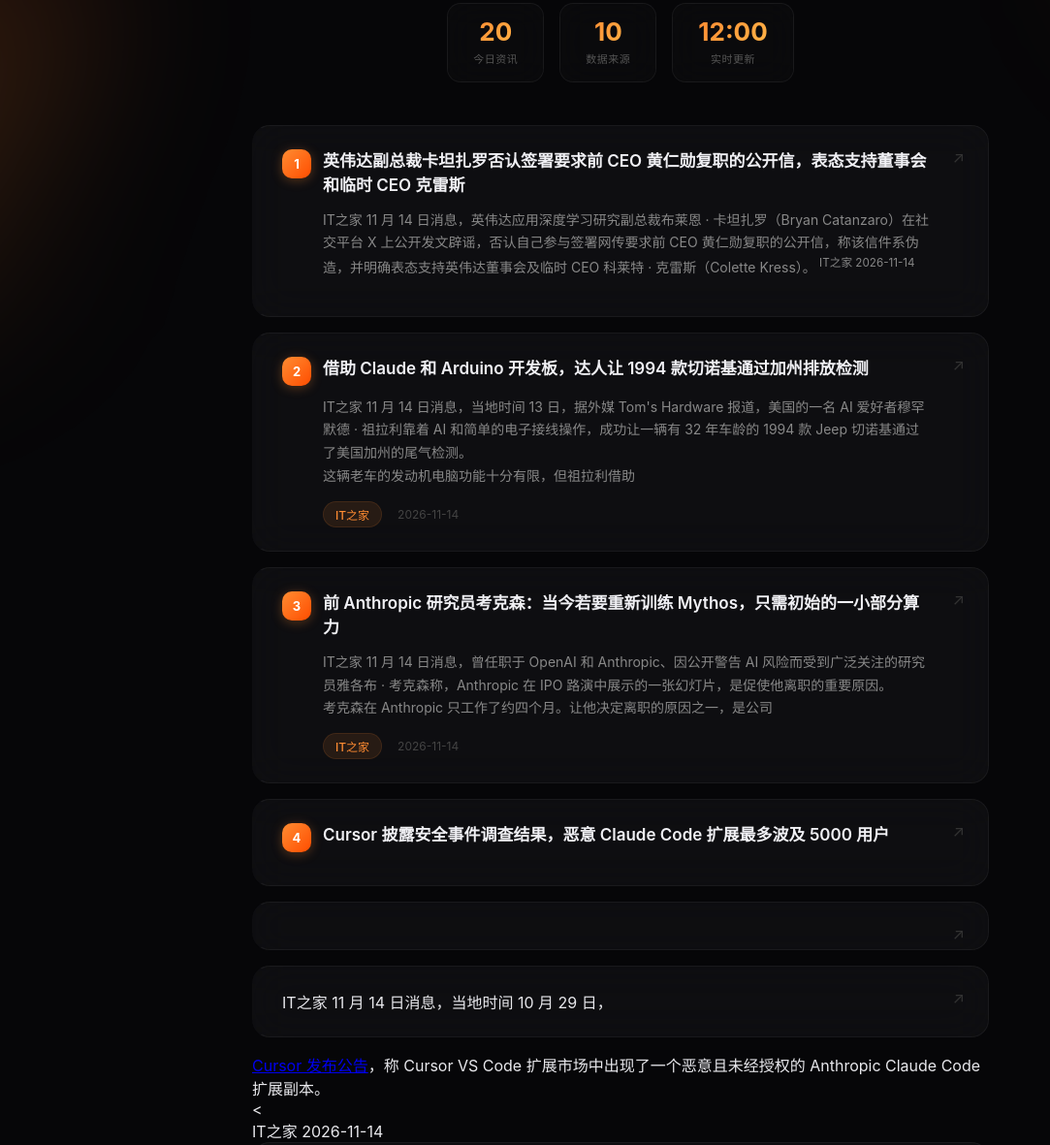
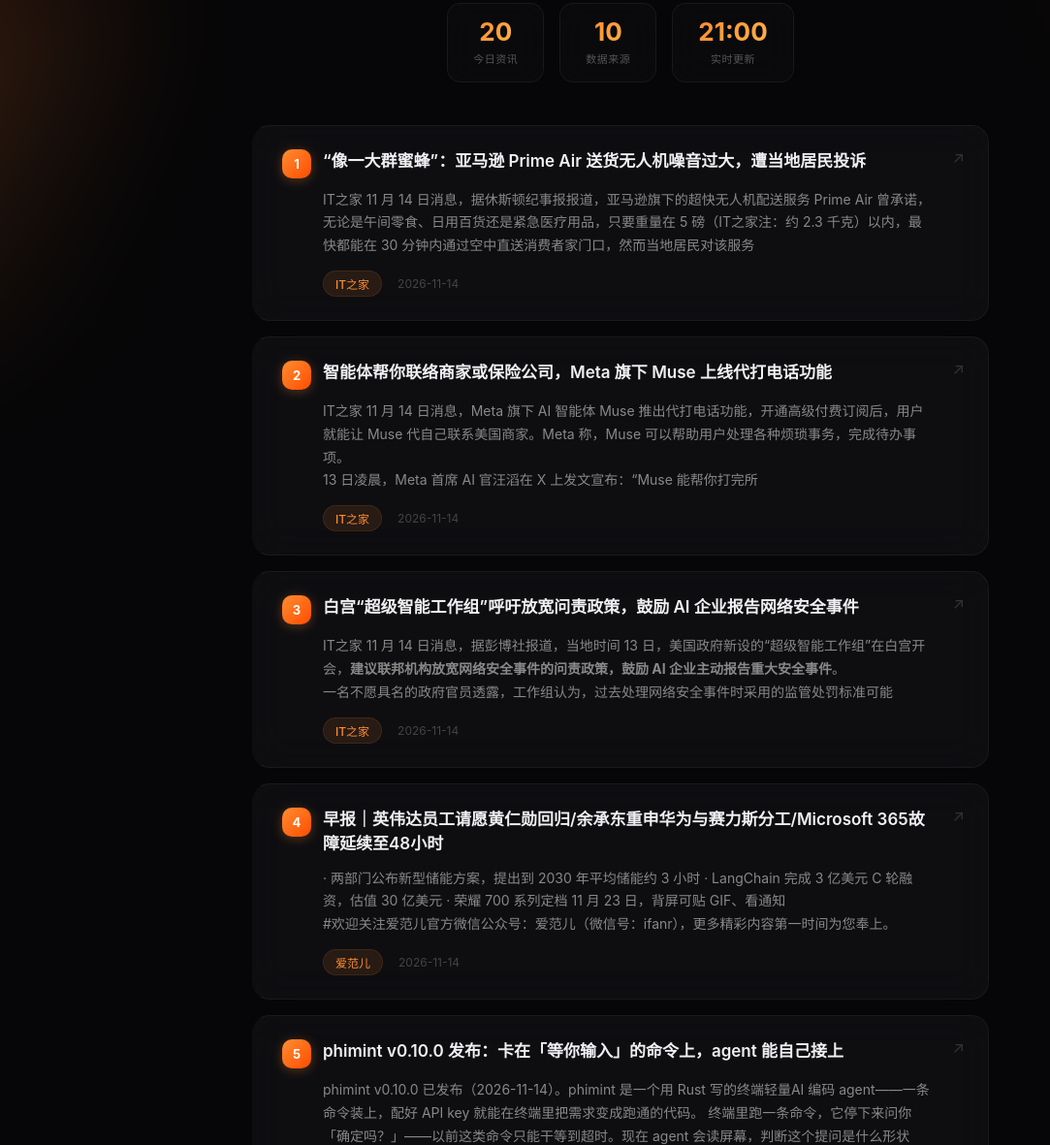
Before and after one commit to S-han33/my_xiaoshanshan33, a plain HTML site: page News_Project/index.html in a window 1280 px wide. Shown: the part 286-1467 px from the top of the page at 97% size, without its empty margins (0-1083 px from the left). Drawn offline with Linux system fonts and the light colour scheme.

Commit message:
auto: 每日新闻刷新 2026-11-14

```diff
--- a/News_Project/index.html
+++ b/News_Project/index.html
@@ -341,54 +341,42 @@
   <div class="stats-bar">
     <div class="stat-item"><div class="num">20</div><div class="label">今日资讯</div></div>
     <div class="stat-item"><div class="num">10</div><div class="label">数据来源</div></div>
-    <div class="stat-item"><div class="num">12:00</div><div class="label">实时更新</div></div>
+    <div class="stat-item"><div class="num">21:00</div><div class="label">实时更新</div></div>
   </div>
 
   <!-- 资讯列表 -->
   <div class="news-list">
 
-    <a class="card" href="https://www.ithome.com/1/027/228.htm" target="_blank" rel="noopener noreferrer" title="点击查看详情">
+    <a class="card" href="https://www.ithome.com/1/027/239.htm" target="_blank" rel="noopener noreferrer" title="点击查看详情">
       <div class="card-header">
         <div class="index">1</div>
-        <div class="title">英伟达副总裁卡坦扎罗否认签署要求前 CEO 黄仁勋复职的公开信，表态支持董事会和临时 CEO 克雷斯</div>
+        <div class="title">“像一大群蜜蜂”：亚马逊 Prime Air 送货无人机噪音过大，遭当地居民投诉</div>
       </div>
-      <div class="summary"><p data-vmark="a4e3">IT之家 11 月 14 日消息，英伟达应用深度学习研究副总裁布莱恩 · 卡坦扎罗（Bryan Catanzaro）在社交平台 X 上公开发文辟谣，否认自己参与签署网传要求前 CEO 黄仁勋复职的公开信，称该信件系伪造，并明确表态支持英伟达董事会及临时 CEO 科莱特 · 克雷斯（Colette Kress）。<sup class="superscript</div>
+      <div class="summary"><p data-vmark="1010">IT之家 11 月 14 日消息，据休斯顿纪事报报道，亚马逊旗下的超快无人机配送服务 Prime Air 曾承诺，无论是午间零食、日用百货还是紧急医疗用品，只要重量在 5 磅<span class="exch-unit-value ">（IT之家注：约 2.3 千克）</span>以内，最快都能在 30 分钟内通过空中直送消费者家门口，然而当地居民对该服务</div>
       <div class="meta">
         <span class="source">IT之家</span>
         <span class="time">2026-11-14</span>
       </div>
     </a>
 
-    <a class="card" href="https://www.ithome.com/1/027/226.htm" target="_blank" rel="noopener noreferrer" title="点击查看详情">
+    <a class="card" href="https://www.ithome.com/1/027/238.htm" target="_blank" rel="noopener noreferrer" title="点击查看详情">
       <div class="card-header">
         <div class="index">2</div>
-        <div class="title">借助 Claude 和 Arduino 开发板，达人让 1994 款切诺基通过加州排放检测</div>
+        <div class="title">智能体帮你联络商家或保险公司，Meta 旗下 Muse 上线代打电话功能</div>
       </div>
-      <div class="summary"><p data-vmark="5b88">IT之家 11 月 14 日消息，当地时间 13 日，据外媒 Tom's Hardware 报道，美国的一名 AI 爱好者穆罕默德 · 祖拉利靠着 AI 和简单的电子接线操作，成功让一辆有 32 年车龄的 1994 款 Jeep 切诺基通过了美国加州的尾气检测。</p><p data-vmark="d168">这辆老车的发动机电脑功能十分有限，但祖拉利借助</div>
+      <div class="summary"><p data-vmark="5924">IT之家 11 月 14 日消息，Meta 旗下 AI 智能体 Muse 推出代打电话功能，开通高级付费订阅后，用户就能让 Muse 代自己联系美国商家。Meta 称，Muse 可以帮助用户处理各种烦琐事务，完成待办事项。</p><p data-vmark="e0df">13 日凌晨，Meta 首席 AI 官汪滔在 X 上发文宣布：“Muse 能帮你打完所</div>
       <div class="meta">
         <span class="source">IT之家</span>
         <span class="time">2026-11-14</span>
       </div>
     </a>
 
-    <a class="card" href="https://www.ithome.com/1/027/221.htm" target="_blank" rel="noopener noreferrer" title="点击查看详情">
+    <a class="card" href="https://www.ithome.com/1/027/229.htm" target="_blank" rel="noopener noreferrer" title="点击查看详情">
       <div class="card-header">
         <div class="index">3</div>
-        <div class="title">前 Anthropic 研究员考克森：当今若要重新训练 Mythos，只需初始的一小部分算力</div>
+        <div class="title">白宫“超级智能工作组”呼吁放宽问责政策，鼓励 AI 企业报告网络安全事件</div>
       </div>
-      <div class="summary"><p data-vmark="c588">IT之家 11 月 14 日消息，曾任职于 OpenAI 和 Anthropic、因公开警告 AI 风险而受到广泛关注的研究员雅各布 · 考克森称，Anthropic 在 IPO 路演中展示的一张幻灯片，是促使他离职的重要原因。</p><p data-vmark="33f2">考克森在 Anthropic 只工作了约四个月。让他决定离职的原因之一，是公司 </div>
-      <div class="meta">
-        <span class="source">IT之家</span>
-        <span class="time">2026-11-14</span>
-      </div>
-    </a>
-
-    <a class="card" href="https://www.ithome.com/1/027/215.htm" target="_blank" rel="noopener noreferrer" title="点击查看详情">
-      <div class="card-header">
-        <div class="index">4</div>
-        <div class="title">Cursor 披露安全事件调查结果，恶意 Claude Code 扩展最多波及 5000 用户</div>
-      </div>
-      <div class="summary"><p data-vmark="b31a">IT之家 11 月 14 日消息，当地时间 10 月 29 日，<a target="_blank" href="https://www.ithome.com/1/020/466.htm">Cursor 发布公告</a>，称 Cursor VS Code 扩展市场中出现了一个恶意且未经授权的 Anthropic Claude Code 扩展副本。</p><</div>
+      <div class="summary"><p data-vmark="405e">IT之家 11 月 14 日消息，据彭博社报道，当地时间 13 日，美国政府新设的“超级智能工作组”在白宫开会，<strong>建议联邦机构放宽网络安全事件的问责政策，鼓励 AI 企业主动报告重大安全事件</strong>。</p><p data-vmark="dbd3">一名不愿具名的政府官员透露，工作组认为，过去处理网络安全事件时采用的监管处罚标准可能</div>
       <div class="meta">
         <span class="source">IT之家</span>
         <span class="time">2026-11-14</span>
@@ -397,7 +385,7 @@
 
     <a class="card" href="https://www.ifanr.com/1689450?utm_source=rss&utm_medium=rss&utm_campaign=" target="_blank" rel="noopener noreferrer" title="点击查看详情">
       <div class="card-header">
-        <div class="index">5</div>
+        <div class="index">4</div>
         <div class="title">早报｜英伟达员工请愿黄仁勋回归/余承东重申华为与赛力斯分工/Microsoft 365故障延续至48小时</div>
       </div>
       <div class="summary">· 两部门公布新型储能方案，提出到 2030 年平均储能约 3 小时
@@ -411,7 +399,7 @@
 
     <a class="card" href="https://www.oschina.net/news/503576" target="_blank" rel="noopener noreferrer" title="点击查看详情">
       <div class="card-header">
-        <div class="index">6</div>
+        <div class="index">5</div>
         <div class="title">phimint v0.10.0 发布：卡在「等你输入」的命令上，agent 能自己接上</div>
       </div>
       <div class="summary">phimint v0.10.0 已发布（2026-11-14）。phimint 是一个用 Rust 写的终端轻量AI 编码 agent——一条命令装上，配好 API key 就能在终端里把需求变成跑通的代码。 终端里跑一条命令，它停下来问你「确定吗？」——以前这类命令只能干等到超时。现在 agent 会读屏幕，判断这个提问是什么形状（是/否？选单？要密码？），再...</div>
@@ -423,7 +411,7 @@
 
     <a class="card" href="https://www.infoq.cn/article/YRXscVHsTh0g6CVCJJ0D?utm_source=rss&utm_medium=article" target="_blank" rel="noopener noreferrer" title="点击查看详情">
       <div class="card-header">
-        <div class="index">7</div>
+        <div class="index">6</div>
         <div class="title">AI 自动写 PR，模型反而最简单：Inkitt 如何应对 Webhook 重复、CI 失败与合并冲突</div>
       </div>
       <div class="summary"><div align='right'><a href='https://www.infoq.cn/article/YRXscVHsTh0g6CVCJJ0D?utm_source=rss&utm_medium=article'>点击查看原文></a></div></div>
@@ -435,7 +423,7 @@
 
     <a class="card" href="https://www.infoq.cn/article/eTz8pt2LoALMvzvxj4aa?utm_source=rss&utm_medium=article" target="_blank" rel="noopener noreferrer" title="点击查看详情">
       <div class="card-header">
-        <div class="index">8</div>
+        <div class="index">7</div>
         <div class="title">从提效到扩能：AI 驱动小团队的能力突破与组织演进｜AICon北京</div>
       </div>
       <div class="summary"><div align='right'><a href='https://www.infoq.cn/article/eTz8pt2LoALMvzvxj4aa?utm_source=rss&utm_medium=article'>点击查看原文></a></div></div>
@@ -447,7 +435,7 @@
 
     <a class="card" href="https://sspai.com/post/118276" target="_blank" rel="noopener noreferrer" title="点击查看详情">
       <div class="card-header">
-        <div class="index">9</div>
+        <div class="index">8</div>
         <div class="title">怀旧手记｜索尼 CLIE：千禧年的高端 Palm OS PDA</div>
       </div>
       <div class="summary">Matrix首页推荐Matrix是少数派的写作社区，我们主张分享真实的产品体验，有实用价值的经验与思考。我们会不定期挑选Matrix最优质的文章，展示来自用户的最真实的体验和观点。文章代表作者个人观点 ...<a href="https://sspai.com/post/118276" target="_blank">查看全文</a></div>
@@ -459,12 +447,24 @@
 
     <a class="card" href="https://www.appinn.com/windowsios-windows-11-iphone-duo-gemini-open-source/" target="_blank" rel="noopener noreferrer" title="点击查看详情">
       <div class="card-header">
-        <div class="index">10</div>
+        <div class="index">9</div>
         <div class="title">让 Windows 11 在 iPhone Duo 上运行，使用 Gemini 开发，已开源｜WindowsiOS</div>
       </div>
       <div class="summary">在 AI 大兼并时代，已经没有什么不可能了。 Windows 11 现在能在苹果折叠屏 iPhone Duo 上运行了！ 完整的桌面系统、本地运行、不需要越狱，甚至还能把手机折起来，当成一台迷你 Windows 笔记本。 这是谷歌 AI Studio 负责人 Ammaar Reshi 用 Gemin </div>
       <div class="meta">
         <span class="source">小众软件</span>
+        <span class="time">2026-11-14</span>
+      </div>
+    </a>
+
+    <a class="card" href="https://www.solidot.org/story?sid=85886" target="_blank" rel="noopener noreferrer" title="点击查看详情">
+      <div class="card-header">
+        <div class="index">10</div>
+        <div class="title">微软云服务宕机持续逾 24 小时</div>
+      </div>
+      <div class="summary">微软周六表示，影响各国企业和政府所用 Microsoft 365 应用的全球服务中断已经结束，这次中断持续了超过 24 小时。微软在 X 上发文说：“我们已完成解决这一事件根本问题的工作，并为其余受影响的客户和地区恢复了服务。”Teams、Outlook 和 Copilot 等微软应用都受到了这次服务中断的影响，导致数十个国家出现通信问题。微软表示，“没有发现”任何可能导致这次服务中断的外部干扰，</div>
+      <div class="meta">
+        <span class="source">Solidot</span>
         <span class="time">2026-11-14</span>
       </div>
     </a>
```
